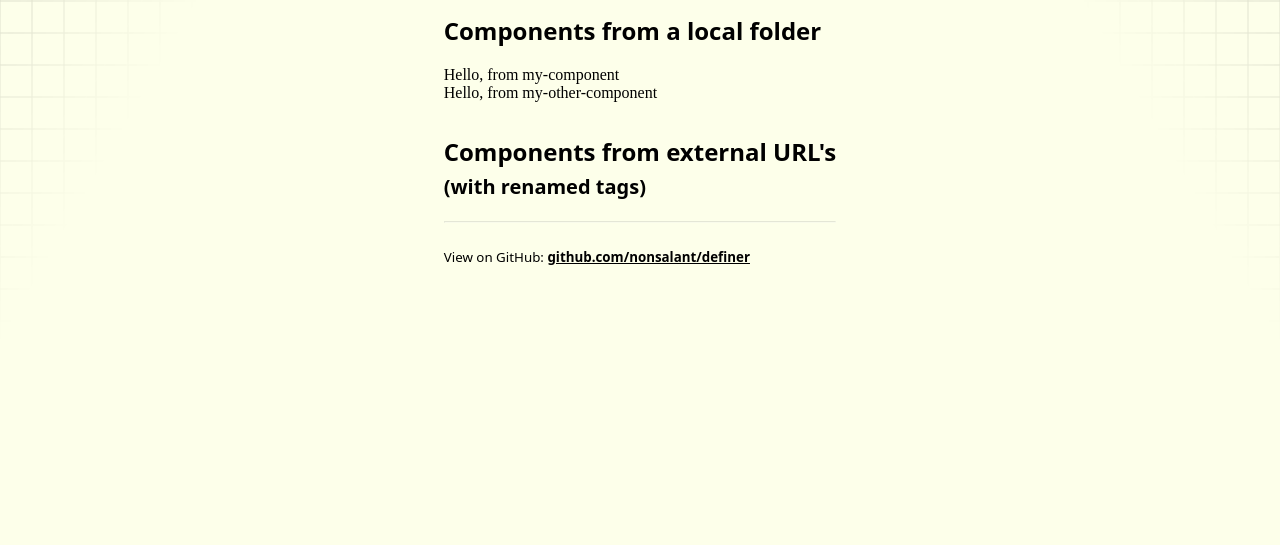
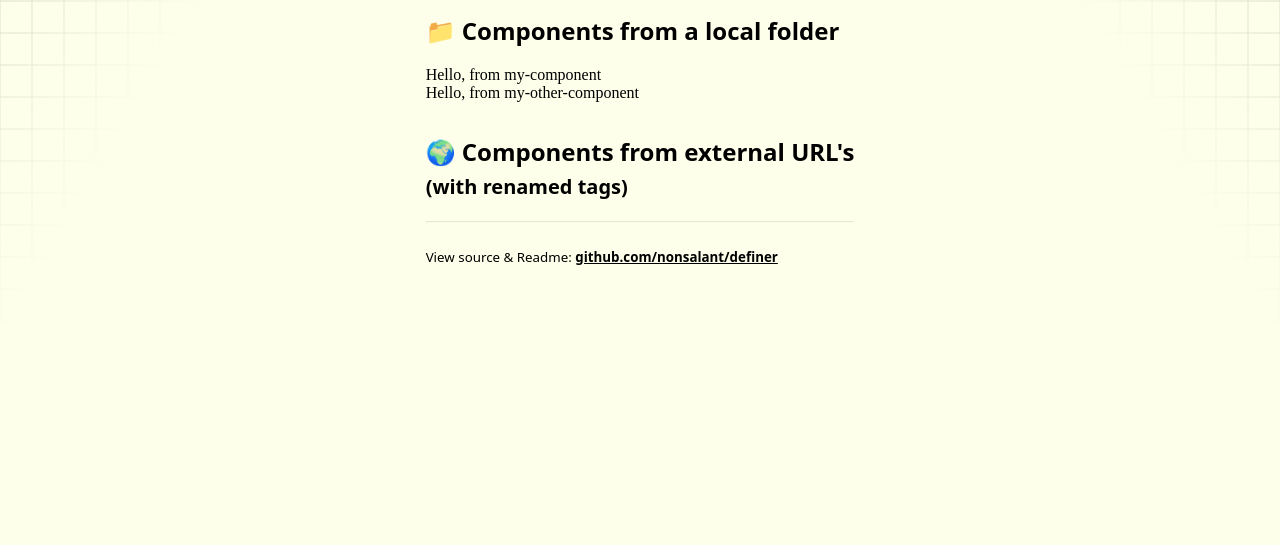
Before and after one commit to nonsalant/definer, a plain HTML site: page demo/index.html in a window 1280 px wide. Shown: the part 255-800 px from the top of the page. Drawn offline with Linux system fonts and the light colour scheme.

Commit message:
headings

```diff
--- a/demo/index.html
+++ b/demo/index.html
@@ -30,17 +30,17 @@
         <h1>Definer of Web Components</h1>
         <hr>
 
-        <h2>Components from a local folder</h2>
+        <h2>📁 Components from a local folder</h2>
         <my-component></my-component>
         <my-other-component></my-other-component>
 
-        <h2>Components from external URL's<br><small>(with renamed tags)</small></h2>
+        <h2>🌍 Components from external URL's<br><small>(with renamed tags)</small></h2>
         <external-component></external-component>
         <other-external-component></other-external-component>
 
         <hr>
         <footer>
-            <small>View on GitHub:
+            <small>View source &amp; Readme:
                 <a href="https://github.com/nonsalant/definer">
                     github.com/nonsalant/definer</a>
             </small>
```
